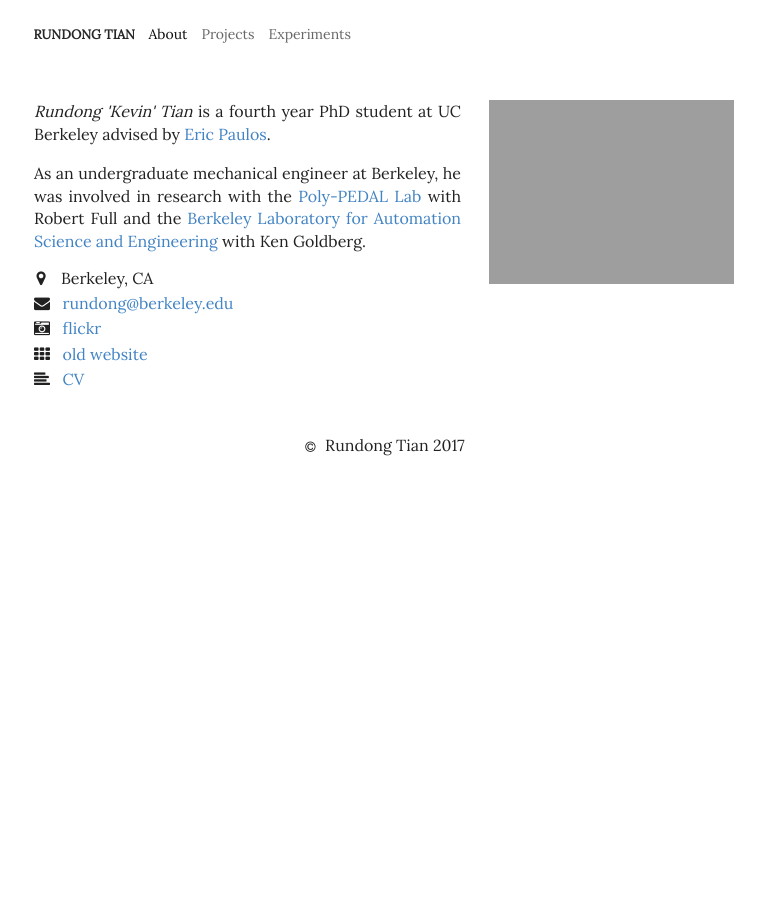
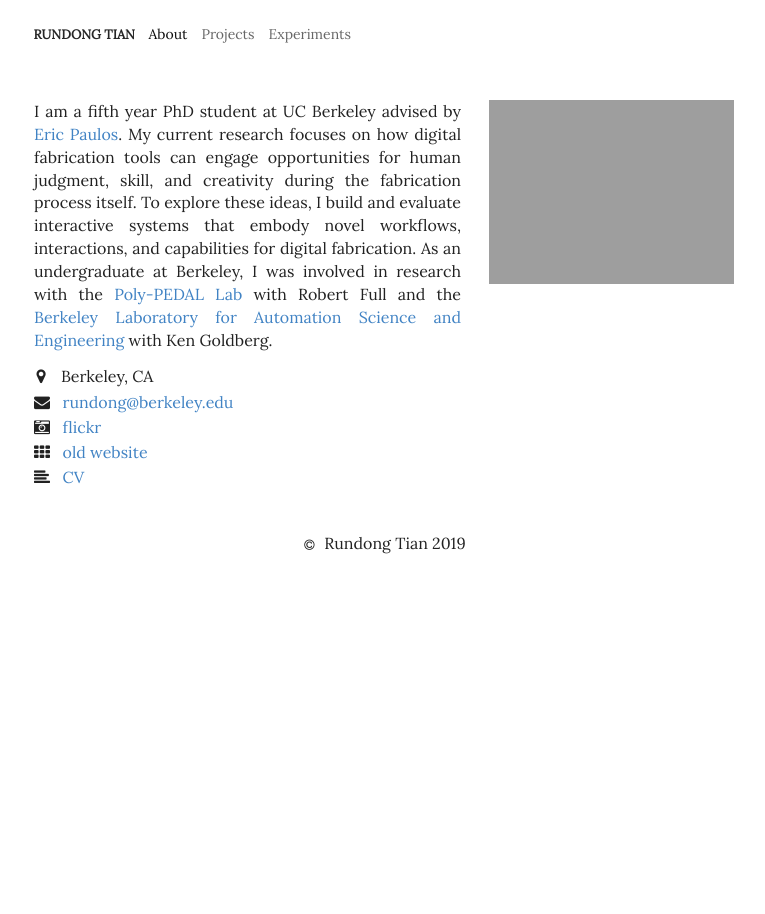
Before and after one commit to rutian/rutian.github.io.NEW, a Jekyll site: the page built from index.md, in a window 1280 px wide. Shown: the whole page, without its empty margins (256-1021 px from the left). Built offline with Jekyll 4.4.1, drawn with Linux system fonts in a browser that asks for light colours; nearby versions of some CDN libraries.

Commit message:
updated footer, CV, bio

```diff
--- a/_includes/CV.html
+++ b/_includes/CV.html
@@ -20,7 +20,7 @@
   <h4 class="ui header">
     <a href="http://www.hybrid-ecologies.org/" target="_blank">Hybrid Ecologies Lab</a>, <i><a href="http://www.paulos.net/" target="_blank">Professor Eric Paulos</a></i>
     <div class="sub header">May 2013 - current</div>
-    <div class="sub header">Research Themes: Smart Tools, Digital Fabrication, Citizen Science.</div>
+    <div class="sub header">Research Themes: Smart Tools, Digital Fabrication, Citizen Science</div>
   </h4>
 
   <h4 class="ui header">
@@ -46,13 +46,15 @@
   </h4>
 
 
-  <h3 class="ui horizontal divider header"> Active Projects</h3>
+
+  <h3 class="ui horizontal divider header"> Teaching Experience </h3>
 
   <h4 class="ui header">
-    Woodworking and Smart Tools
+    <a href="https://www2.eecs.berkeley.edu/Courses/CS160/" target="_blank">User Interface Design and Development </a>, <i><a href="https://people.eecs.berkeley.edu/~bjoern/" target="_blank">Professor Bjoern Hartmann</a></i>
+    <div class="sub header">Spring 2019</div>
+    <div class="sub header"></div>
   </h4>
 
-  <h3 class="ui horizontal divider header"> Teaching Experience </h3>
 
   <h4 class="ui header">
     <a href="https://hci.berkeley.edu/devicedesign/" target="_blank">Interactive Device Design</a>, <i><a href="https://people.eecs.berkeley.edu/~bjoern/" target="_blank">Professor Bjoern Hartmann</a></i>
@@ -110,11 +112,27 @@
 
 
   <h3 class="ui horizontal divider header"> Employment </h3>
+
+    <h4 class="ui header">
+      Research Intern, Siemens
+      <div class="sub header">Summer 2018</div>
+      <div class="sub header">Designed and prototyped interactive systems to explore the concept of 'digital companions' for personal fabrication. </div>
+    </h4>
+
     <h4 class="ui header">
       Publication Assistant, New Student Services, UC Berkeley
       <div class="sub header">March 2011 - December 2013</div>
       <div class="sub header">Automated various repetitive web and print publishing tasks. Filmed interviews and photographed events for campus websites and publications. </div>
     </h4>
+
+
+  <h3 class="ui horizontal divider header"> Awards </h3>
+
+    <h4 class="ui header">
+      NSF Graduate Research Fellowship, Honorable Mention
+     <div class="sub header">2015</div>
+    </h4>
+
 
 
 
@@ -158,13 +176,6 @@
     </h4>
 
 
-  <h3 class="ui horizontal divider header"> Awards </h3>
-
-    <h4 class="ui header">
-      NSF Graduate Research Fellowship, Honorable Mention
-     <div class="sub header">2015</div>
-    </h4>
-
 
 
 
--- a/_includes/footer.html
+++ b/_includes/footer.html
@@ -2,5 +2,5 @@
 <div class="ui hidden divider"></div>
 
 <div class="ui center aligned container">
-<p> <i class="middle aligned small copyright icon"></i> Rundong Tian 2017 </p>
+<p> <i class="middle aligned small copyright icon"></i> Rundong Tian 2019 </p>
 </div>
--- a/_layouts/home.html
+++ b/_layouts/home.html
@@ -8,9 +8,13 @@
   <div class="ui stackable centered grid">
 
     <div class="ten wide justified column">
-    <p><i>Rundong 'Kevin' Tian</i> is a fourth year PhD student at UC Berkeley advised by <a href ="http://www.paulos.net" >Eric Paulos</a>.   </p>
+    <p>
+    I am a fifth year PhD student at UC Berkeley advised by <a href ="http://www.paulos.net" >Eric Paulos</a>.  My current research focuses on how digital fabrication tools can engage opportunities for human judgment, skill, and creativity during the fabrication process itself. To explore these ideas, I build and evaluate interactive systems that embody novel workflows, interactions, and capabilities for digital fabrication.
 
-    <p>As an undergraduate mechanical engineer at Berkeley, he was involved in research with the <a href="http://polypedal.berkeley.edu" target="_blank">Poly-PEDAL Lab</a> with Robert Full and the <a href="http://automation.berkeley.edu" target="_blank">Berkeley Laboratory for Automation Science and Engineering</a> with Ken Goldberg. </p>
+    As an undergraduate at Berkeley, I was involved in research with the <a href="http://polypedal.berkeley.edu" target="_blank">Poly-PEDAL Lab</a> with Robert Full and the <a href="http://automation.berkeley.edu" target="_blank">Berkeley Laboratory for Automation Science and Engineering</a> with Ken Goldberg.
+
+    </p>
+
     <div class="ui list">
       <div class="item">
         <i class="middle aligned marker icon"></i>
```
Also changed, not shown: README.md.
